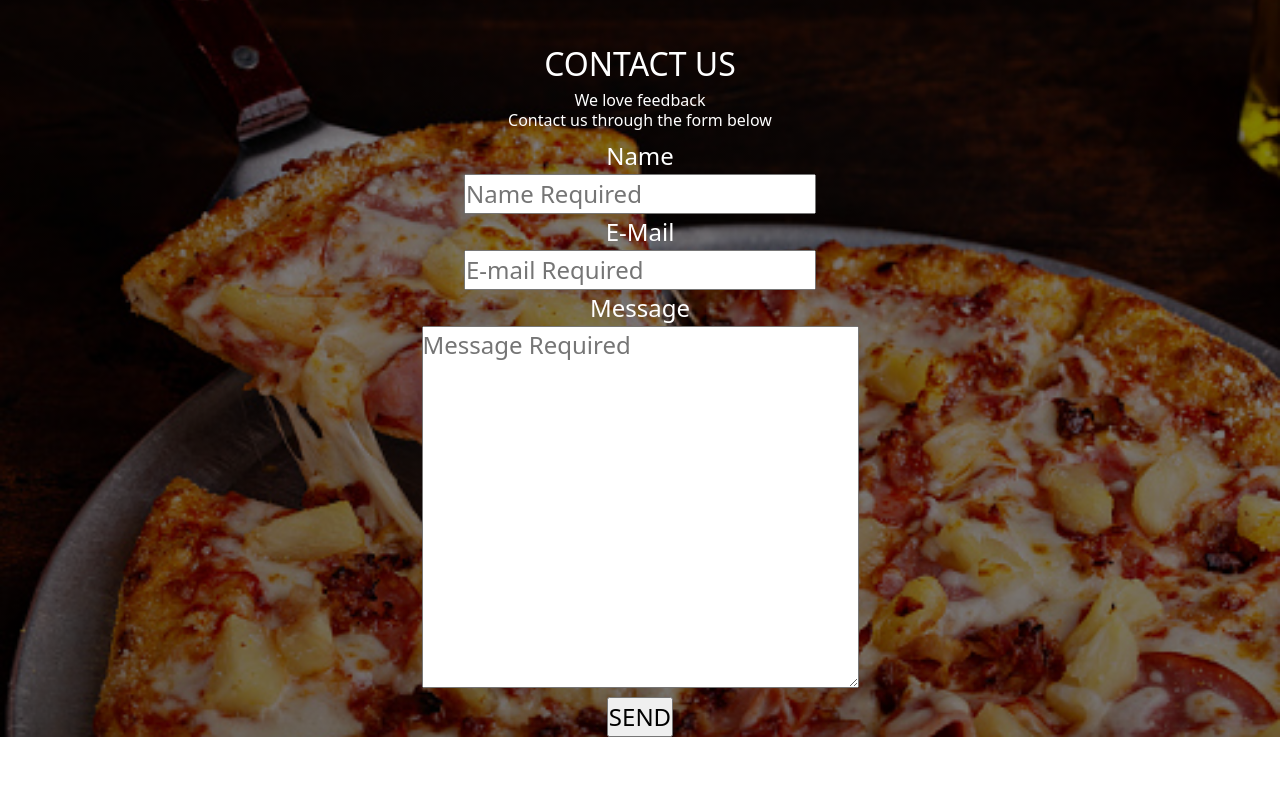
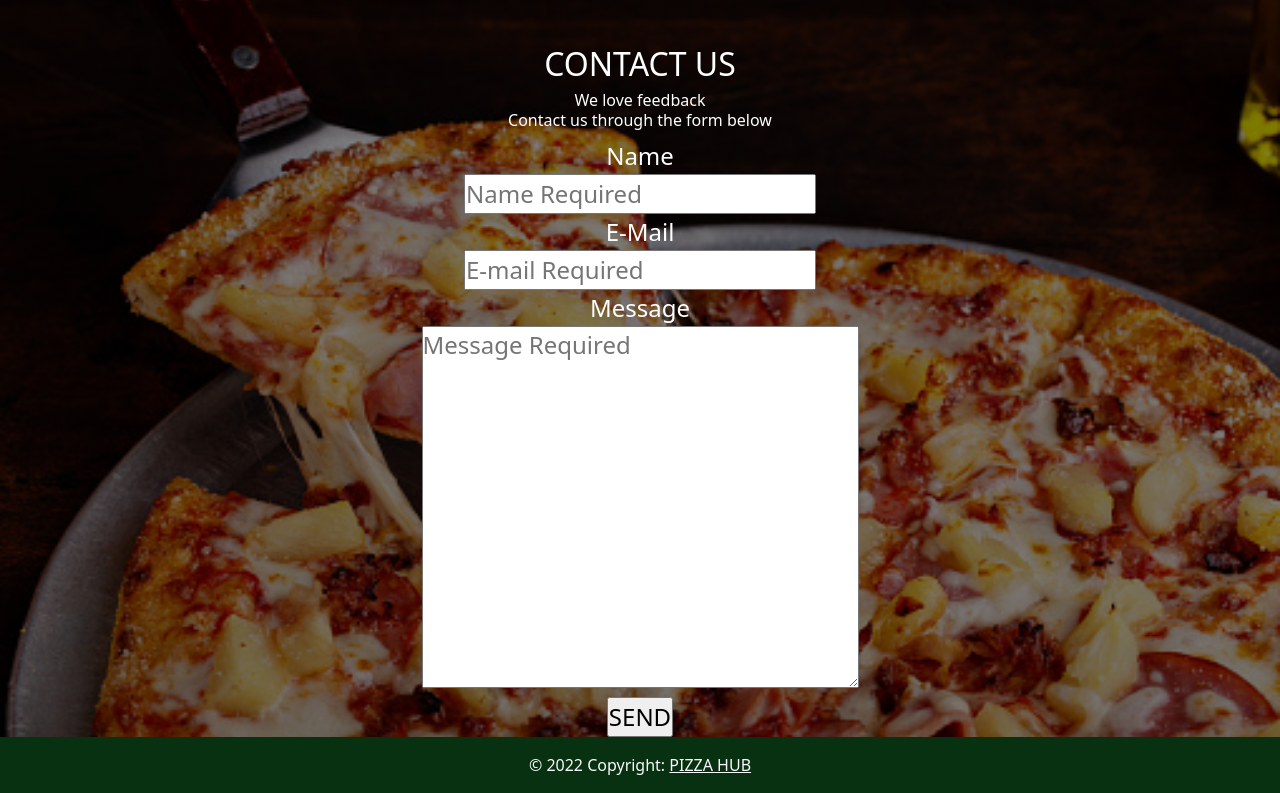
Before and after one commit to maureen-james/pizza-hub, a plain HTML site: page index.html in a window 1280 px wide. Shown: the part 2261-3054 px from the top of the page. Before the commit the page ends 2998 px from the top, so only its background shows below. Drawn offline with nearby package versions, Linux system fonts and the light colour scheme; a web font is replaced by a local one.

Commit message:
Add a footer

```diff
--- a/index.html
+++ b/index.html
@@ -203,6 +203,14 @@ href="https://cdnjs.cloudflare.com/ajax/libs/mdb-ui-kit/3.10.2/mdb.min.css" rel=
                 </form>
     </div>
     </div>
+    <footer class="bg-light text-center text-lg-start">
+        <!-- Copyright -->
+        <div class="text-center text-light p-3" style="background-color: #083111;">
+          © 2022 Copyright:
+          <a style="background-color: inherit;" class="text-light" href="#">PIZZA HUB</a>
+        </div>
+        <!-- Copyright -->
+      </footer>
 
 
 
```
